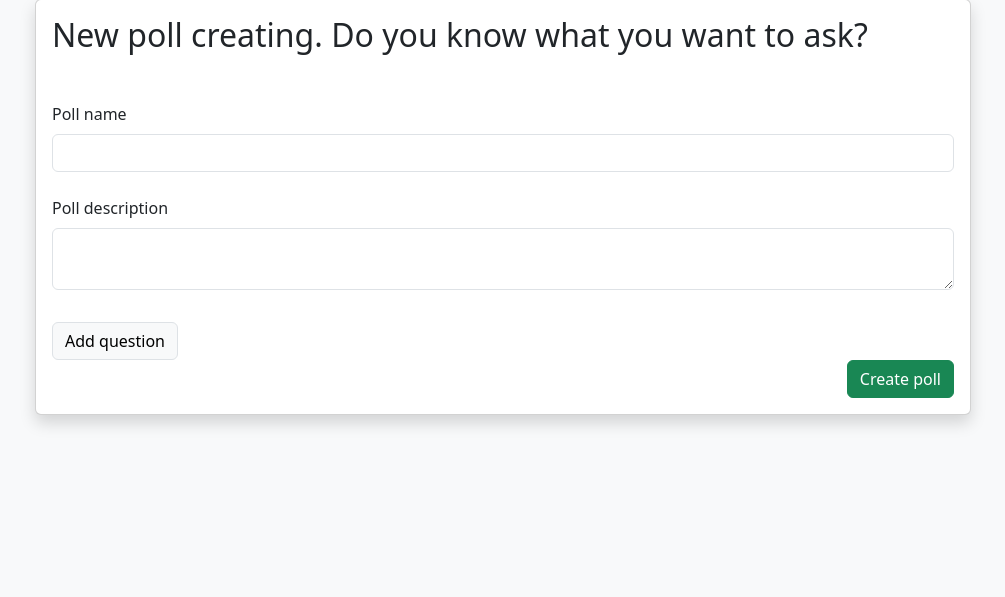
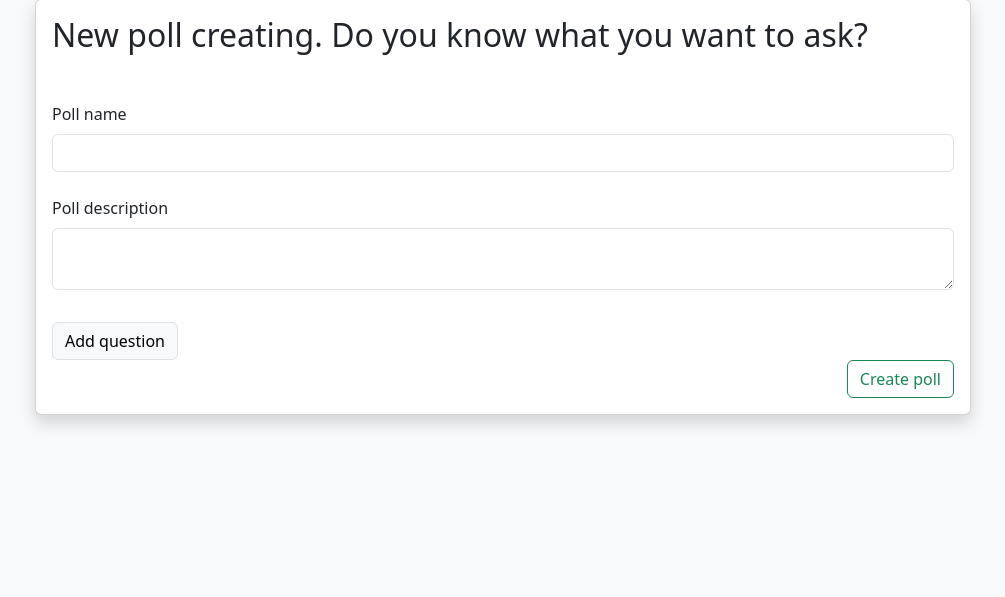
Before and after one commit to mblazhko/mysite, a Django app: template templates/polls/poll_create.html in a window 1280 px wide. Shown: the part 105-702 px from the top of the page, without its empty margins (137-1142 px from the left). Run offline with Django 4.2, Linux system fonts and the light colour scheme; the template is opened without the code that fills it, so the values that code supplies are empty.

Commit message:
change buttons color & options displaying style

```diff
--- a/templates/polls/poll_create.html
+++ b/templates/polls/poll_create.html
@@ -22,7 +22,7 @@
 
             <button class="btn btn-light border mt-2" type="button" onclick="addQuestion()">Add question</button>
             <div>
-              <button class="btn btn-success float-end" type="submit">Create poll</button>
+              <button class="btn btn-outline-success float-end" type="submit">Create poll</button>
             </div>
           </form>
         </div>
@@ -34,7 +34,7 @@
       const questionsDiv = document.getElementById("questions");
 
       const question = document.createElement("div");
-      question.className = "card-body"
+      question.classList.add("card-body", "border", "mb-2")
 
       const questionContainer = document.createElement("div");
       questionContainer.classList.add("d-flex", "align-items-center");
@@ -50,7 +50,7 @@
       const removeQuestionButton = document.createElement("button");
       removeQuestionButton.type = "button";
       removeQuestionButton.textContent = "-";
-      removeQuestionButton.classList.add("btn", "btn-danger", "ml-2");
+      removeQuestionButton.classList.add("btn", "btn-outline-danger", "ml-2");
       removeQuestionButton.addEventListener("click", function() {
           questionsDiv.removeChild(question);
       });
@@ -59,7 +59,7 @@
       const addOptionButton = document.createElement("button");
       addOptionButton.type = "button";
       addOptionButton.textContent = "Add an option";
-      addOptionButton.classList.add("btn", "btn-success", "ml-2", "mt-1");
+      addOptionButton.classList.add("btn", "btn-outline-dark", "ml-2", "my-1");
       addOptionButton.addEventListener("click", function() {
           const questionText = questionInput.value;
           addOption(question, questionText);
@@ -77,15 +77,15 @@
       optionInput.name = `options_${questionText}`;
       optionInput.required = true;
       optionInput.placeholder = "Option";
-      optionInput.classList.add("form-control", "form-control-sm")
+      optionInput.classList.add("form-control", "form-control-sm", "list-group-item",);
 
       const optionDiv = document.createElement("div");
-      optionDiv.classList.add("card-body", "d-flex", "align-items-center", "p-0", "mx-2", "mt-1")
+      optionDiv.classList.add("card-body", "d-flex", "align-items-center", "p-0", "mx-2")
 
       const removeOptionButton = document.createElement("button");
       removeOptionButton.type = "button";
       removeOptionButton.textContent = "-";
-      removeOptionButton.classList.add("btn", "btn-danger")
+      removeOptionButton.classList.add("btn", "btn-outline-danger",)
       removeOptionButton.addEventListener("click", function() {
         optionDiv.removeChild(optionInput);
         optionDiv.removeChild(removeOptionButton);
```
